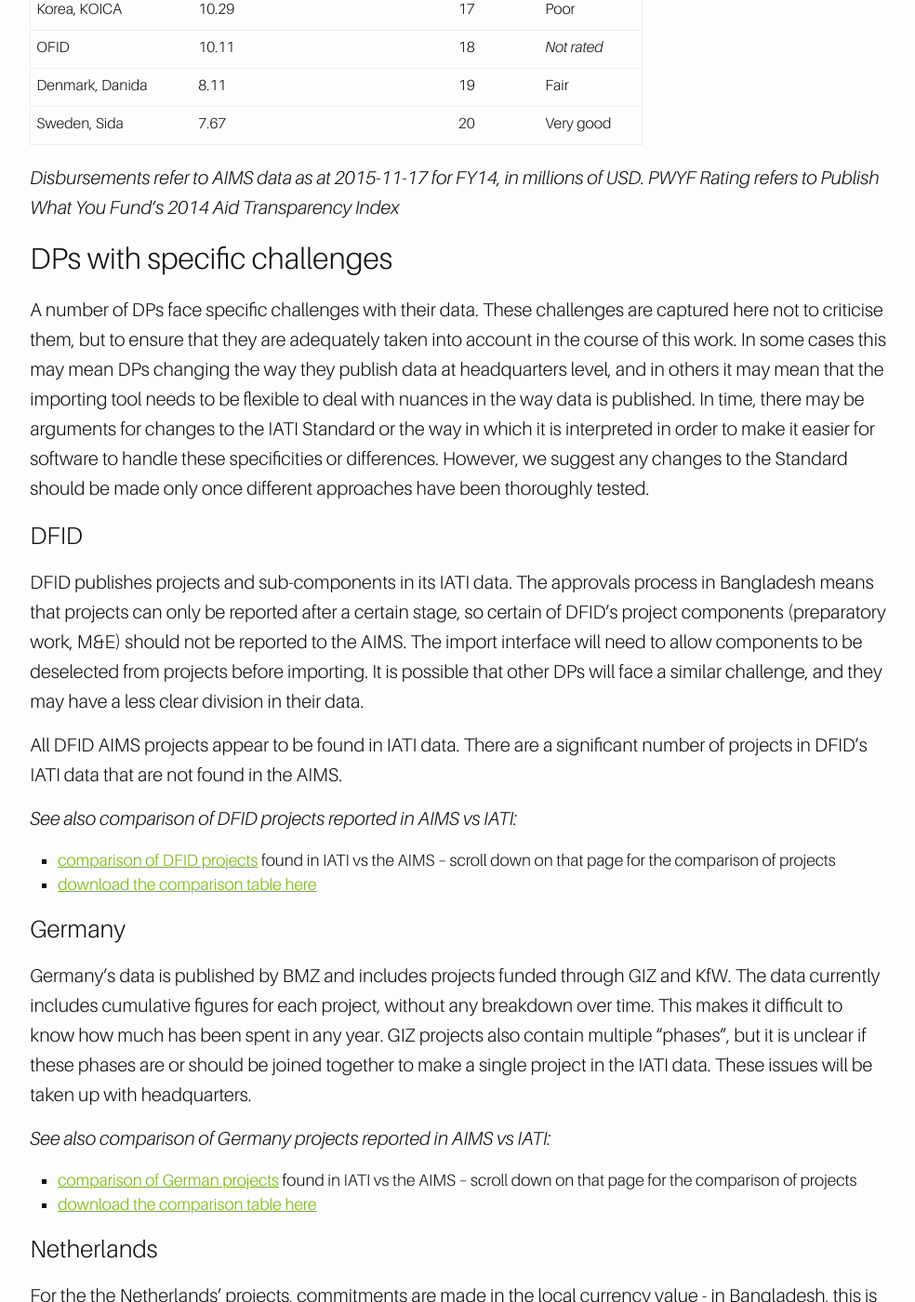
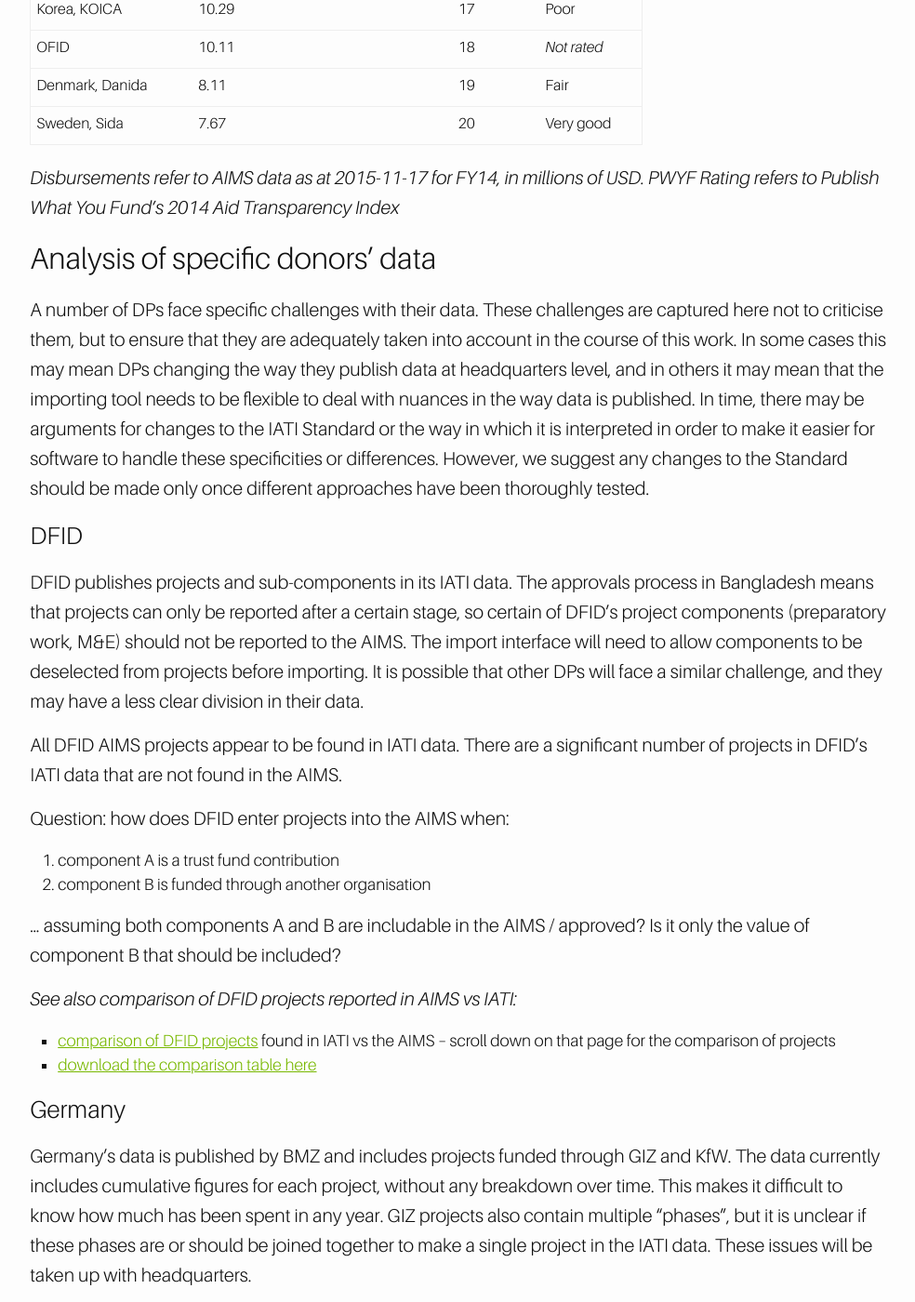
Before and after one commit to BD-IATI/bd-iati.github.io, a Jekyll site: the page built from _background/donor_data.md, in a window 1280 px wide and 1400 px high, scrolled down 1263 px. Shown: the whole window at 93% size, without its empty margins (261-1245 px from the left). Built offline with Jekyll 4.4.1, drawn with Linux system fonts in a browser that asks for light colours; nearby versions of some CDN libraries; comment, search, counter and statistics services are not loaded; some of the changed text lies outside the part shown.

Commit message:
Adjust title and add some thoughts on DFID's data

```diff
--- a/_background/donor_data.md
+++ b/_background/donor_data.md
@@ -40,7 +40,7 @@
 
 *Disbursements refer to AIMS data as at 2015-11-17 for FY14, in millions of USD. PWYF Rating refers to Publish What You Fund's 2014 Aid Transparency Index*
 
-## DPs with specific challenges
+## Analysis of specific donors' data
 A number of DPs face specific challenges with their data. These challenges are captured here not to criticise them, but to ensure that they are adequately taken into account in the course of this work. In some cases this may mean DPs changing the way they publish data at headquarters level, and in others it may mean that the importing tool needs to be flexible to deal with nuances in the way data is published. In time, there may be arguments for changes to the IATI Standard or the way in which it is interpreted in order to make it easier for software to handle these specificities or differences. However, we suggest any changes to the Standard should be made only once different approaches have been thoroughly tested.
 
 ### DFID
@@ -48,10 +48,17 @@
 
 All DFID AIMS projects appear to be found in IATI data. There are a significant number of projects in DFID's IATI data that are not found in the AIMS.
 
+Question: how does DFID enter projects into the AIMS when:
+
+1. component A is a trust fund contribution
+2. component B is funded through another organisation
+
+&#8230; assuming both components A and B are includable in the AIMS / approved? Is it only the value of component B that should be included?
+
 *See also comparison of DFID projects reported in AIMS vs IATI:*
 
 * [comparison of DFID projects](https://github.com/BD-IATI/donor-data/blob/master/dfid/dfid.ipynb) found in IATI vs the AIMS &ndash; scroll down on that page for the comparison of projects
-* [download the comparison table here](https://raw.githubusercontent.com/BD-IATI/donor-data/master/dfid/iati_projects_and_aims.csv)
+* [download the comparison table here](https://raw.githubusercontent.com/BD-IATI/donor-data/master/dfid/iati_projects_and_aims.xlsx)
 
 ### Germany
 Germany's data is published by BMZ and includes projects funded through GIZ and KfW. The data currently includes cumulative figures for each project, without any breakdown over time. This makes it difficult to know how much has been spent in any year. GIZ projects also contain multiple "phases", but it is unclear if these phases are or should be joined together to make a single project in the IATI data. These issues will be taken up with headquarters.
```
